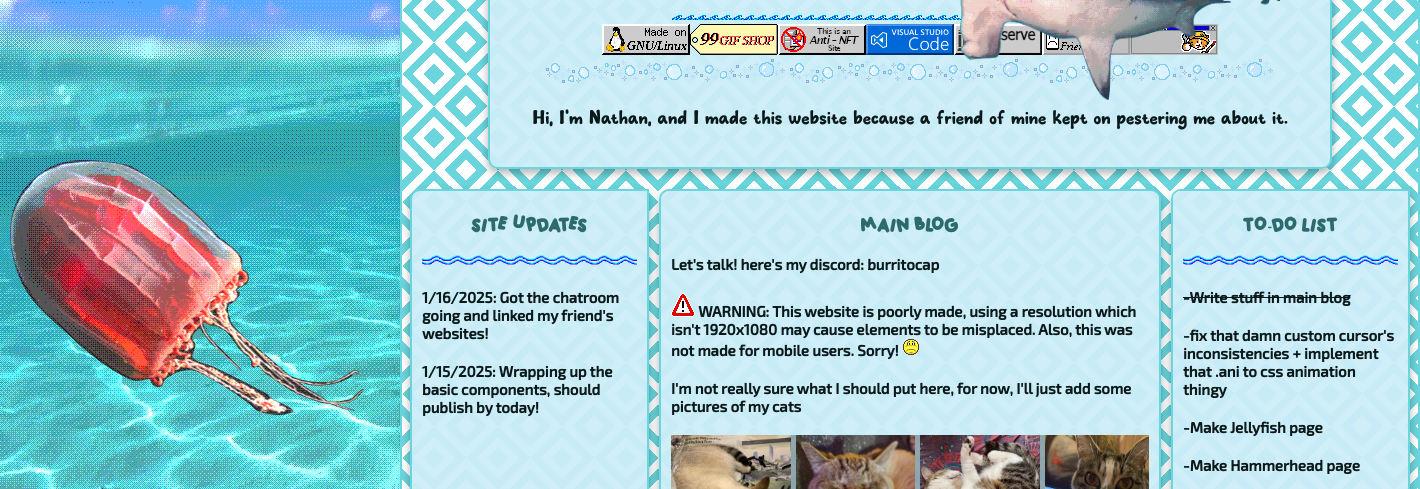
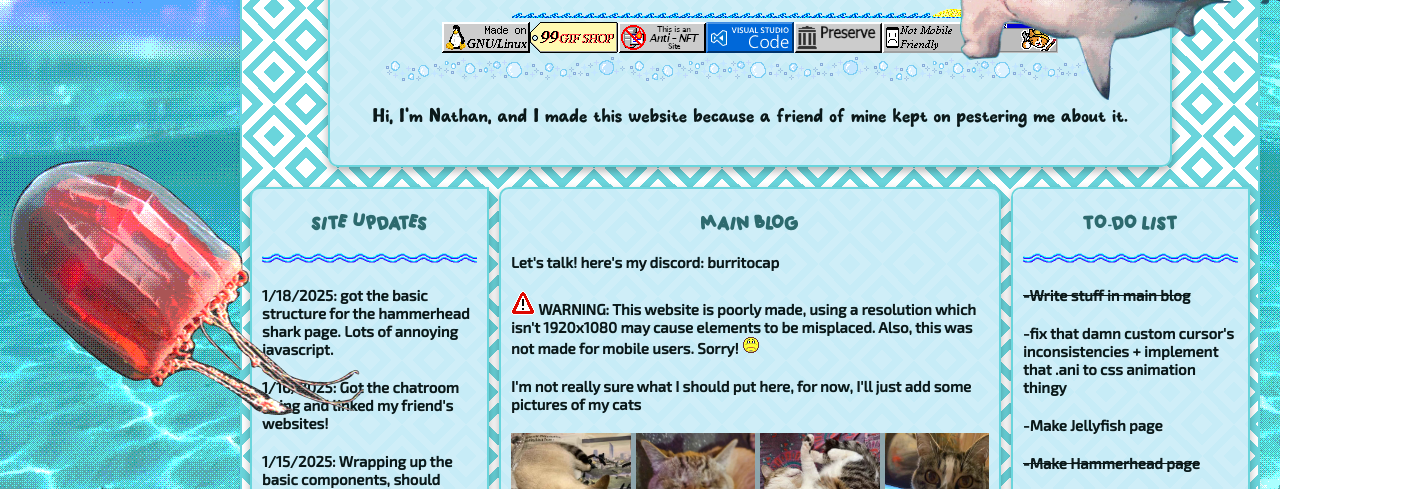
Before and after one commit to nate-ngy/nate-ngy.github.io, a plain HTML site: page main.html in a window 1280 px wide. Shown: the part 290-779 px from the top of the page, 1420 px wide, since content can reach past the window. Drawn offline with Linux system fonts and the light colour scheme.

Commit message:
stuff should be centered better now

```diff
--- a/main.html
+++ b/main.html
@@ -78,7 +78,7 @@
                     <div class="main-updates">
                         <h3>site updates</h3>
                         <img class="main-div-resize" src="Images/Banners/ocean.gif">
-
+                        <h4>1/18/2025: got the basic structure for the hammerhead shark page. Lots of annoying javascript.</h4>
                         <h4>1/16/2025: Got the chatroom going and linked my friend's websites!</h4>
                         <h4>1/15/2025: Wrapping up the basic components, should publish by today!</h4>
 
@@ -125,7 +125,7 @@
                             + implement that .ani to css animation thingy
                         </h4>
                         <h4>-Make Jellyfish page </h4>
-                        <h4>-Make Hammerhead page </h4>
+                        <h4><strike>-Make Hammerhead page </strike></h4>
                         <h4>-Edit a few more sea critters</h4>
                         <h4>-make music player dynamic</h4>
                         <h4>-Link socials properly</h4>
--- a/style.css
+++ b/style.css
@@ -69,15 +69,19 @@ a {
 .main-body {
     background-image: url('Images/WarmWaterD4.png');
     cursor: url('Images/Cursor/DolphinN_page_01.png'), auto;
+    display: flex;
+    justify-content: center;
+    align-items: center;
 
 }
 
-.hammerhead-body {
-    background-image: url("Images/bg/water3.jpg")
-}
+
 
 .jellyfish-body {
-    background-image: url("Images/bg/water2.webp")
+    background-image: url("Images/bg/water2.webp");
+    display: flex;
+    justify-content: center;
+    align-items: center;
 }
 
 .cursor {
@@ -163,9 +167,7 @@ a {
 
 
 .text-box-box {
-    position: absolute;
-    top: 10px;
-    left: 50vh;
+
     border: 2px solid #6ad5dc;
     padding: 8px;
     width: 1000px;
```
Also changed, not shown: style/hammerhead.css (+8 -3 lines).
